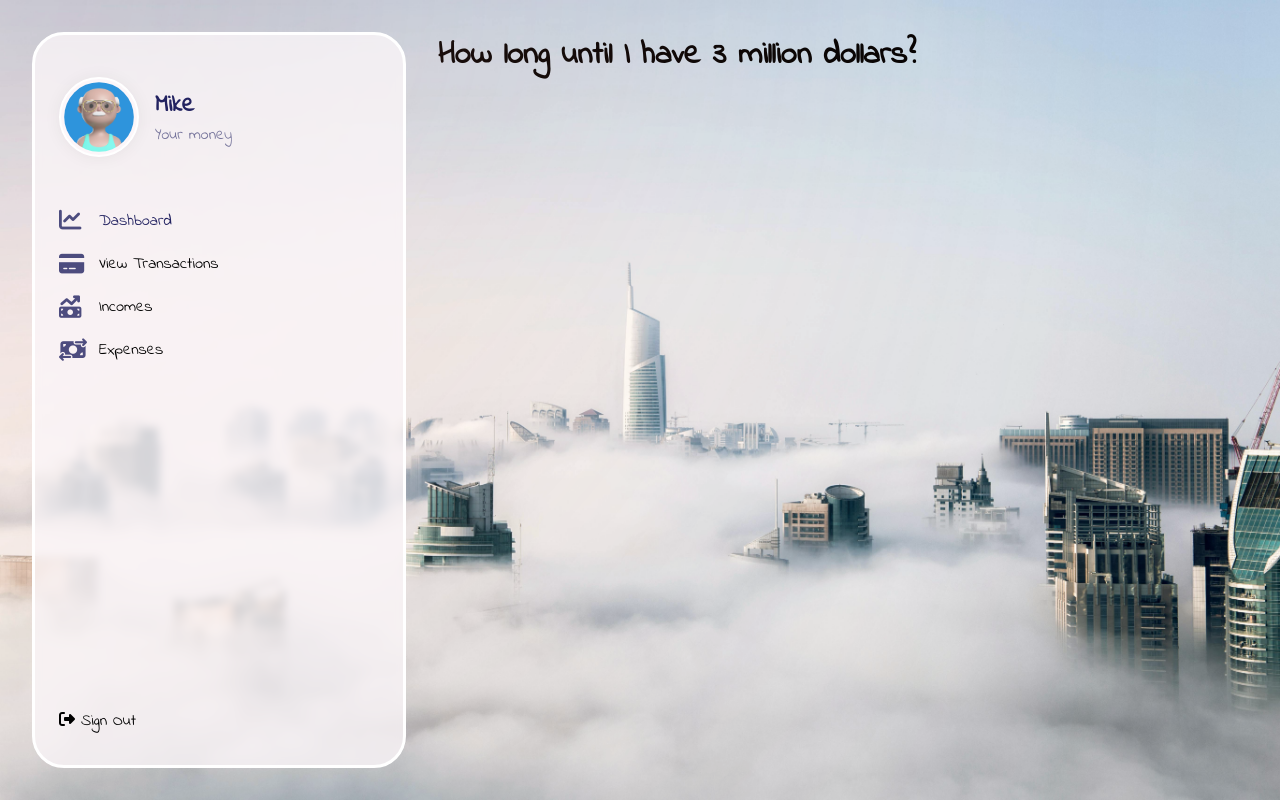
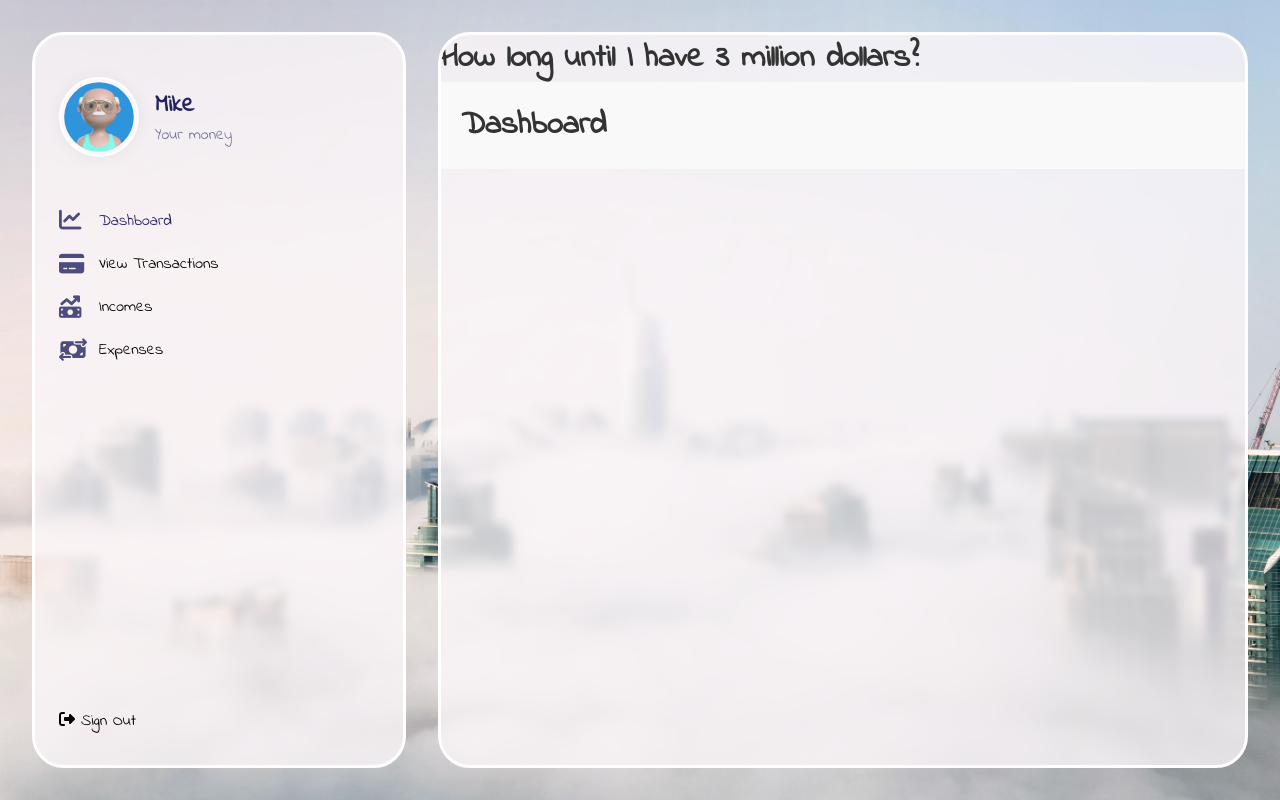
Before and after one commit to flufynarwhal/when-can-I, a React (Vite) app in the folder frontend/: page / in a window 1280 px wide. Built offline with nearby package versions, Linux system fonts and the light colour scheme; a web font is replaced by a local one.

Commit message:
main dashboard with different componenets

```diff
--- a/frontend/src/App.jsx
+++ b/frontend/src/App.jsx
@@ -5,8 +5,27 @@ import { MainLayout } from "./styles/Layouts";
 import Orb from "./Components/Orb/Orb";
 import Navigation from "./Components/Navigation/Navigation";
 
+import Dashboard from "./Components/Dashboard/Dashboard";
+import Income from "./Components/Income/Income";
+import Expenses from "./Components/Expenses/Expenses";
+
 function App() {
   const [active, setActive] = useState(1);
+
+  const displayData = () => {
+    switch (active) {
+      case 1:
+        return <Dashboard />;
+      case 2:
+        return <Dashboard />;
+      case 3:
+        return <Income />;
+      case 4:
+        return <Expenses />;
+      default:
+        return <Dashboard />;
+    }
+  };
 
   const orbMemo = useMemo(() => {
     return <Orb />;
@@ -17,7 +36,10 @@ function App() {
       {orbMemo}
       <MainLayout>
         <Navigation active={active} setActive={setActive} />
-        <h1>How long until I have 3 million dollars?</h1>
+        <main>
+          <h1>How long until I have 3 million dollars?</h1>
+          {displayData()}
+        </main>
       </MainLayout>
     </AppStyled>
   );
@@ -29,6 +51,18 @@ const AppStyled = styled.div`
   background-size: 100%;
   background-repeat: no-repeat;
   background-position: center;
+  main {
+    flex: 1;
+    background: rgba(252, 246, 249, 0.78);
+    border: 3px solid #ffffff;
+    backdrop-filter: blur(4.5px);
+    border-radius: 32px;
+    overflow: auto;
+    overflow-x: hidden;
+    $::-webkit-scrollbar {
+      width: 0;
+    }
+  }
 `;
 
 export default App;
--- /dev/null
+++ b/frontend/src/Components/Dashboard/Dashboard.css
@@ -0,0 +1,8 @@
+.dashboard--container {
+  padding: 20px;
+  background-color: #f9f9f9;
+}
+
+h1 {
+  color: #333;
+}
--- /dev/null
+++ b/frontend/src/Components/Dashboard/Dashboard.jsx
@@ -0,0 +1,12 @@
+import React from "react";
+import "./Dashboard.css";
+
+function Dashboard() {
+  return (
+    <div className="dashboard--container">
+      <h1>Dashboard</h1>
+    </div>
+  );
+}
+
+export default Dashboard;
--- /dev/null
+++ b/frontend/src/Components/Expenses/Expenses.jsx
@@ -0,0 +1,11 @@
+import React from "react";
+
+function Expenses() {
+  return (
+    <div>
+      <h1>expenses</h1>
+    </div>
+  );
+}
+
+export default Expenses;
--- /dev/null
+++ b/frontend/src/Components/Income/Income.jsx
@@ -0,0 +1,14 @@
+import React from "react";
+import { InnerLayout } from "../../styles/Layouts";
+
+function Income() {
+  return (
+    <div className="income--container">
+      <InnerLayout>
+        <h1>Incomes</h1>
+      </InnerLayout>
+    </div>
+  );
+}
+
+export default Income;
```
Also changed, not shown: frontend/src/Components/Expenses/Expenses.css (added), frontend/src/Components/Income/Income.css (added).
